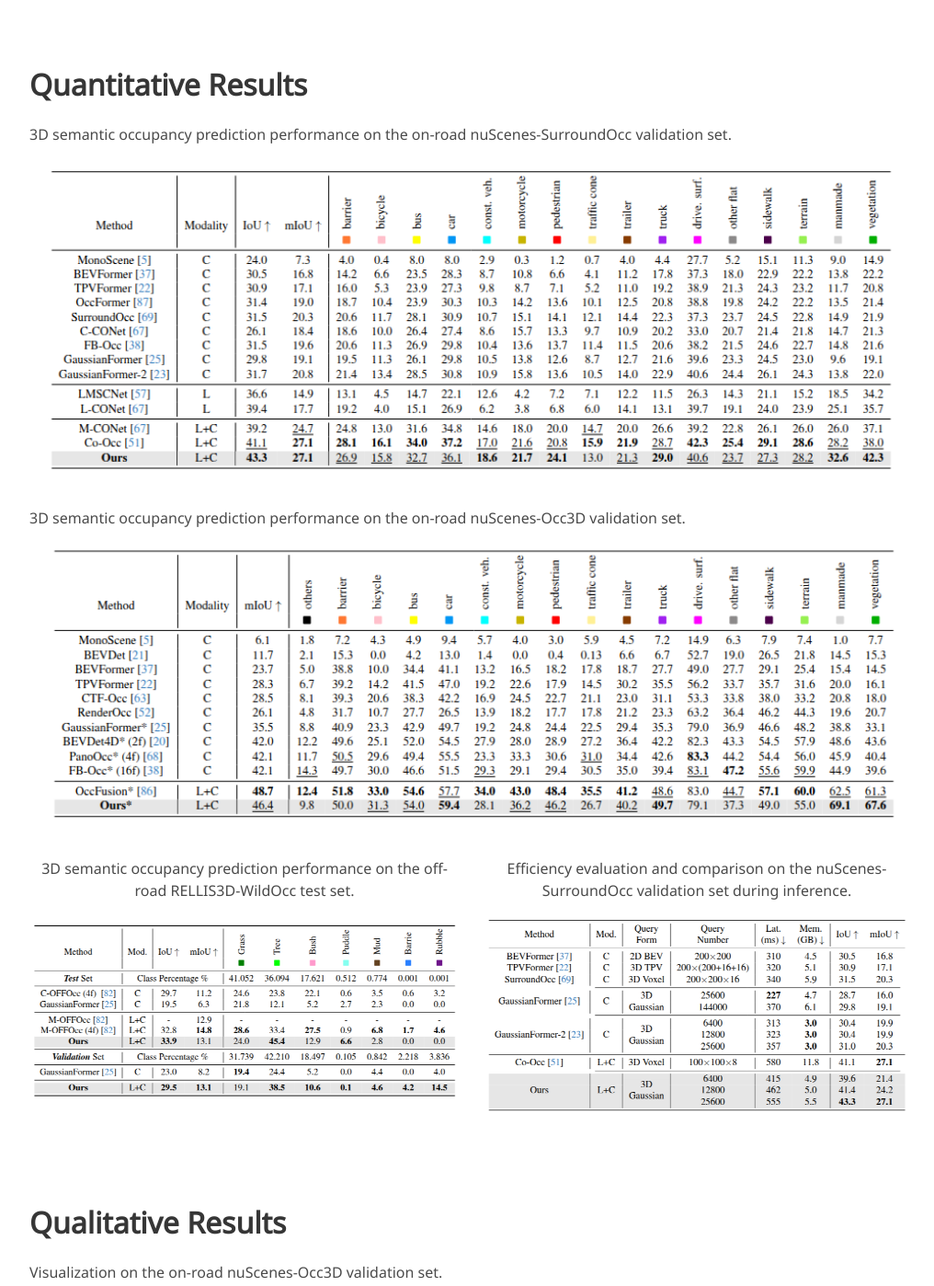
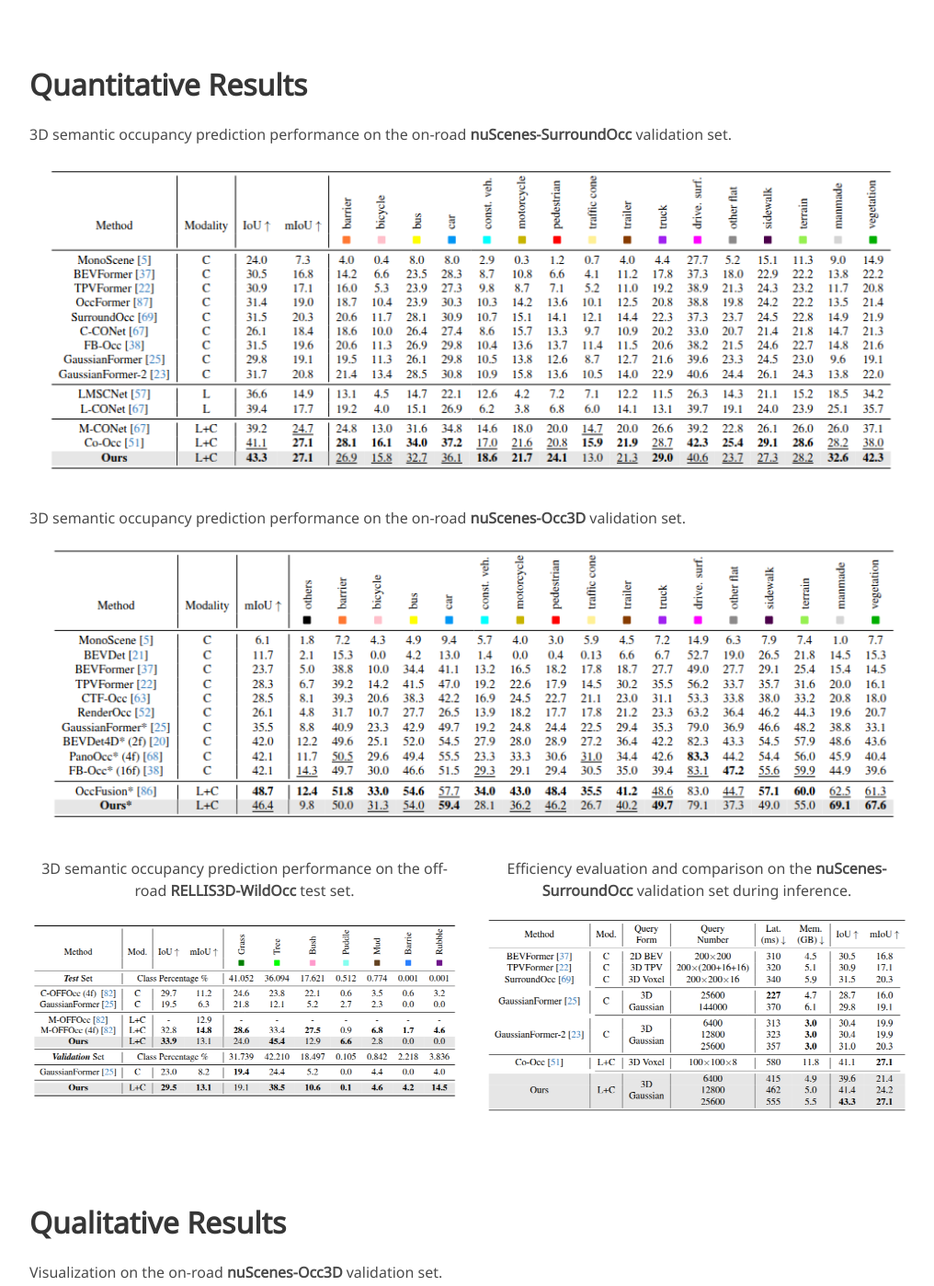
Before and after one commit to lunarlab-gatech/GaussianFormer3D, a plain HTML site: page docs/index.html in a window 1280 px wide. Shown: the part 2860-4258 px from the top of the page at 92% size, without its empty margins (128-1144 px from the left). Drawn offline with nearby package versions, Linux system fonts and the light colour scheme; some icons are missing; a web font is replaced by a local one.

Commit message:
modify the bold and the video

```diff
--- a/docs/index.html
+++ b/docs/index.html
@@ -348,12 +348,12 @@
         <h2 class="title is-3">Quantitative Results</h2>
         <div class="content has-text-justified">
           <p>
-            3D semantic occupancy prediction performance on the on-road nuScenes-SurroundOcc validation set.
+            3D semantic occupancy prediction performance on the on-road <b>nuScenes-SurroundOcc</b> validation set.
           </p>
           <img src="./static/images/surroundocc.png" alt="nuScenes-SurroundOcc" style="width: 100%; height: auto; margin-bottom: 30px;">
 
           <p>
-            3D semantic occupancy prediction performance on the on-road nuScenes-Occ3D validation set.
+            3D semantic occupancy prediction performance on the on-road <b>nuScenes-Occ3D</b> validation set.
           </p>
           <img src="./static/images/occ3d.png" alt="nuScenes-Occ3D" style="width: 100%; height: auto; margin-bottom: 30px;">
 
@@ -361,13 +361,13 @@
           <div class="columns is-centered">
             <!-- First Pair (WildOcc) -->
             <div class="column is-half has-text-centered">
-              <p>3D semantic occupancy prediction performance on the off-road RELLIS3D-WildOcc test set.</p>
+              <p>3D semantic occupancy prediction performance on the off-road <b>RELLIS3D-WildOcc</b> test set.</p>
               <img src="./static/images/wildocc.png" alt="RELLIS3D-WildOcc" style="width: 100%; height: auto;">
             </div>
 
             <!-- Second Pair (Efficiency) -->
             <div class="column is-half has-text-centered">
-              <p>Efficiency evaluation and comparison on the nuScenes-SurroundOcc validation set during inference.</p>
+              <p>Efficiency evaluation and comparison on the <b>nuScenes-SurroundOcc</b> validation set during inference.</p>
               <img src="./static/images/efficiency.png" alt="efficiency" style="width: 100%; height: auto;">
             </div>
           </div>
@@ -388,13 +388,13 @@
         <h2 class="title is-3">Qualitative Results</h2>
         <div class="content has-text-justified">
           <p>
-            Visualization on the on-road nuScenes-Occ3D validation set.
+            Visualization on the on-road <b>nuScenes-Occ3D</b> validation set.
           </p>
-          <img src="./static/images/occ3d_vis.jpg" alt="nuScenes-Occ3D-vis" style="width: 100%; height: auto;">
+          <img src="./static/images/occ3d_vis.jpg" alt="nuScenes-Occ3D-vis" style="width: 100%; height: auto; margin-bottom: 30px;">
           <p>
-            Visualization on the off-road RELLIS3D-WildOcc test set.
+            Visualization on the off-road <b>RELLIS3D-WildOcc</b> test set.
           </p>
-          <img src="./static/images/wildocc_vis.jpg" alt="RELLIS3D-WildOcc-vis" style="width: 100%; height: auto;">
+          <img src="./static/images/wildocc_vis.jpg" alt="RELLIS3D-WildOcc-vis" style="width: 100%; height: auto; margin-bottom: 30px;">
           </div>
       </div>
     </div>
```
